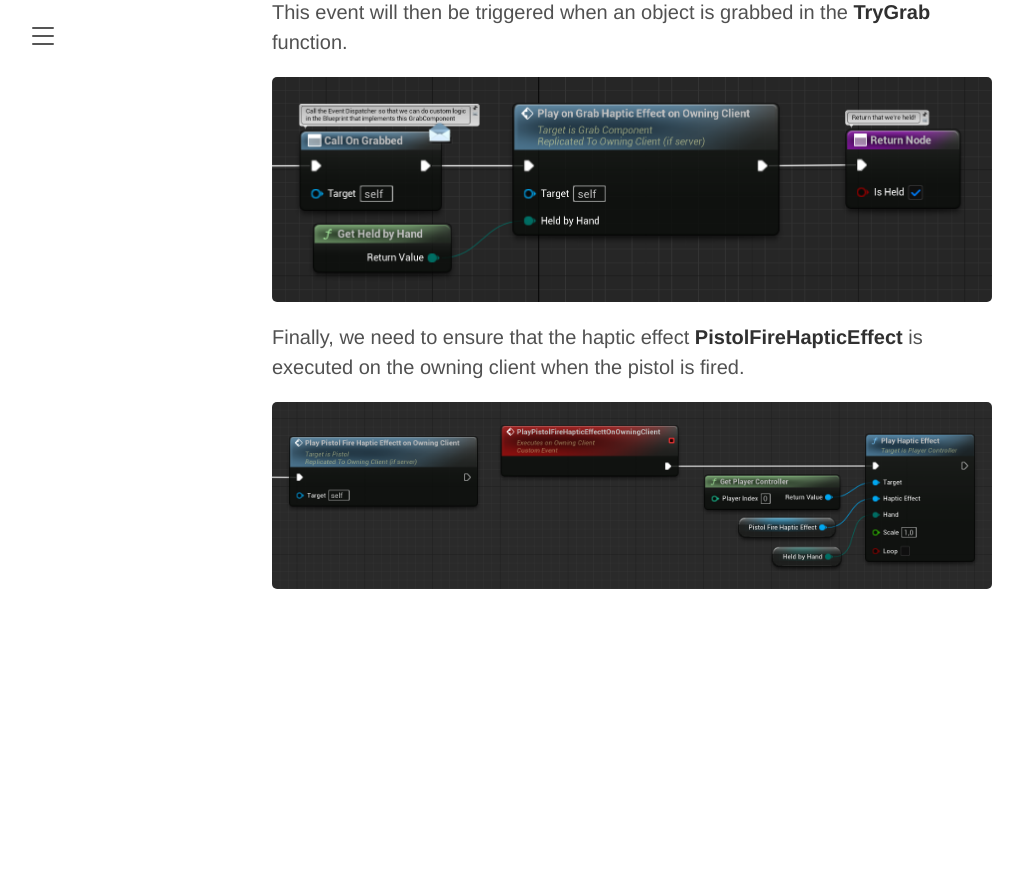
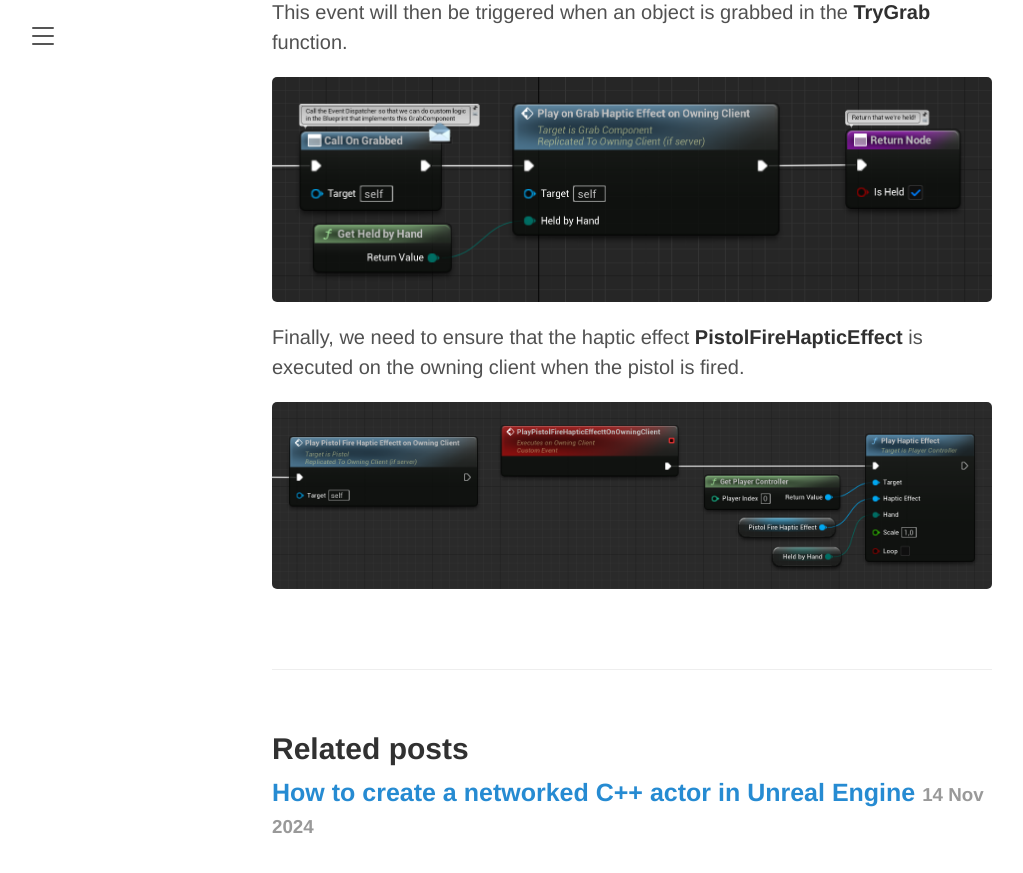
Before and after one commit to LBVRGames/LBVRGames.github.io, a Jekyll site: the page built from _posts/2024-11-01-how-to-create-multiplayer-virtual-reality-applications-in-Unreal-Engine.md, in a window 1280 px wide and 900 px high, scrolled down 22844 px. Shown: the top 873 px of the window, without its empty margins (8-1031 px from the left). Built offline with Jekyll 4.4.1, drawn with Linux system fonts in a browser that asks for light colours; before the commit the page ends 23513 px from its top, so only the background shows below that.

Commit message:
The tutorial 'Unreal Engine networked pistol C++ implementation' has been renamed to 'How to create a networked C++ actor in Unreal Engine'. This tutorial will be published on November 14th, 2024.

```diff
--- a/_posts/2024-10-11-unreal-engine-networked-pistol-c++-implementation.md
+++ b/_posts/2024-11-14-how-to-create-a-networked-c++-actor-in-unreal-engine.md
@@ -1,10 +1,10 @@
 ---
 layout: post
-title: Unreal Engine networked pistol C++ implementation
+title: How to create a networked C++ actor in Unreal Engine
 author: wout
-date: 2024-10-11 11:20:00 +0200
+date: 2024-11-14 00:00:00 Europe/Brussels
 category: [Tutorials]
-published: false
+published: true
 ---
 
 ## Setup
```
